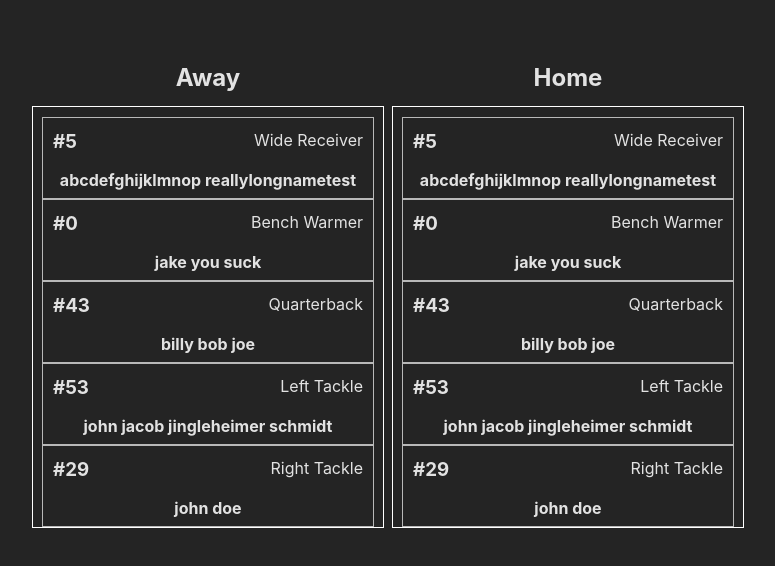
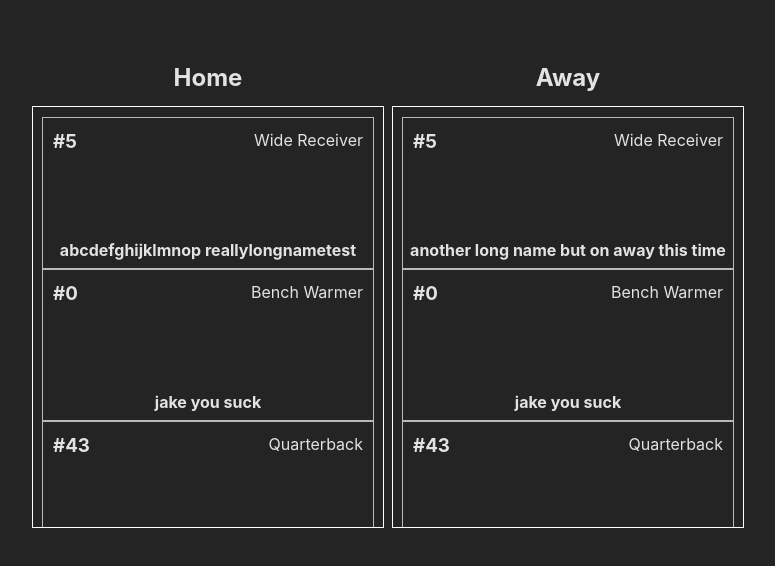
Before and after one commit to JakeRasmusson/cuddly-winner, a React (Vite) app in the folder client/: page / in a window 1280 px wide. Shown: the top 566 px of the page, without its empty margins (497-1272 px from the left). Built offline with nearby package versions, Linux system fonts and the light colour scheme.

Commit message:
Fixed player edits

```diff
--- a/client/src/App.jsx
+++ b/client/src/App.jsx
@@ -26,24 +26,55 @@ import './App.css'
  *
  */
 
-const initialPlayers = [
-    { id: 1, name: 'abcdefghijklmnop reallylongnametest', number: 5, position: 'Wide Receiver'},
-    { id: 2, name: 'jake you suck', number: 0, position: 'Bench Warmer'},
-    { id: 3, name: 'billy bob joe', number: 43, position: 'Quarterback'},
-    { id: 4, name: 'john jacob jingleheimer schmidt', number: 53, position: 'Left Tackle'},
-    { id: 5, name: 'john doe', number: 29, position: 'Right Tackle'},
-    { id: 6, name: 'a lskdf;lksa dfl sdflj', number: 4, position: 'Corner'},
-    { id: 7, name: 'asdf asdfasdf', number: 15, position: 'Running Back'},
-    { id: 8, name: 'asdfsd asdffdsa', number: 12, position: 'Center'},
-    { id: 9, name: 'asdffasdf asdads', number: 23, position: 'Kicker'},
-    { id: 10, name: 'asfdfdasfd asdfasdf-asdf', number: 87, position: 'reallylongpositiontest'},
-]
+const initialHomePlayers = [
+  { name: 'abcdefghijklmnop reallylongnametest', number: 5, position: 'Wide Receiver' },
+  { name: 'jake you suck', number: 0, position: 'Bench Warmer' },
+  { name: 'billy bob joe', number: 43, position: 'Quarterback' },
+  { name: 'john jacob jingleheimer-schmidt', number: 75, position: 'Reallylong positiontest' },
+  { name: 'john doe', number: 1, position: 'Corner'}
+].map((player, index) => ({...player, id: index + 1}))
+
+const initialAwayPlayers = [
+  { name: 'another long name but on away this time', number: 5, position: 'Wide Receiver' },
+  { name: 'jake you suck', number: 0, position: 'Bench Warmer' },
+  { name: 'billy bob joe', number: 43, position: 'Quarterback' },
+  { name: 'john jacob jingleheimer-schmidt', number: 75, position: 'Reallylong positiontest' },
+  { name: 'john doe', number: 1, position: 'Corner'}
+].map((player, index) => ({...player, id: index + 1}))
+
+
 
 const App = () => {
-    const [players, setPlayers] = useState(initialPlayers)
+    const [homePlayers, setHomePlayers] = useState(initialHomePlayers)
+    const [awayPlayers, setAwayPlayers] = useState(initialAwayPlayers)
 
-    const handleUpdate = (id, updateData) => {
-        setPlayers(players.map(p => (p.id == id ? { ...p, ...updatedData } : p)))
+    const handleUpdate = (id, updatedData, team) => {
+        if(team == 'home'){
+            setHomePlayers(prev => {
+                const updatedHomePlayers = prev.map(p => {
+                    if(p.id == id){
+                        return { ...p, ...updatedData }
+                    }
+
+                    return p
+                })
+
+                return updatedHomePlayers
+            })
+        }
+        else {
+            setAwayPlayers(prev => {
+                const updatedAwayPlayers = prev.map(p => {
+                    if(p.id == id){
+                        return { ...p, ...updatedData }
+                    }
+
+                    return p
+                })
+
+               return updatedAwayPlayers
+            })
+        }
     }
 
     const handleDragStart = (e, player) => {
@@ -53,8 +84,8 @@ const App = () => {
     return (
         <>
             <div className="player-list-wrapper">
-                <PlayerList players={players} handleDragStart={handleDragStart} handleUpdate={handleUpdate} title="Away" />
-                <PlayerList players={players} handleDragStart={handleDragStart} handleUpdate={handleUpdate} title="Home" />
+                <PlayerList players={homePlayers} handleDragStart={handleDragStart} handleUpdate={handleUpdate} title="Home" team="home"/>
+                <PlayerList players={awayPlayers} handleDragStart={handleDragStart} handleUpdate={handleUpdate} title="Away" team="away"/>
             </div>
 
         </>
--- a/client/src/components/Player/Player.css
+++ b/client/src/components/Player/Player.css
@@ -2,15 +2,32 @@
   border: 1px solid #b9b9b9;
   cursor: grab;
   width: 330px;
-  height: 80px;
+  height: 150px;
 }
 
 .player:hover {
   background-color: #5d5d5d;
 }
 
+form {
+  height: 100%;
+}
+
+.player-form {
+  display: flex;
+  flex-direction: column;
+  align-items: flex-start;
+}
+
+.player-form button {
+  margin-top: 10px;
+  display: block;
+}
+
 .player-form input {
-  margin: 5px 0;
+  margin-left: 10px;
+  margin-bottom: 3px;
+  margin-top: 2px;
   display: block;
 }
 
--- a/client/src/components/Player/Player.jsx
+++ b/client/src/components/Player/Player.jsx
@@ -45,8 +45,10 @@ const Player = ({ id, name, number, position, onUpdate, onDragStart }) => {
                         placeholder="Position"
                         required
                     />
-                    <button type="submit">Save</button>
-                    <button type="button" onClick={ _ => setIsEditing(false)}>Cancel</button>
+                    <div className="button-container">
+                        <button type="submit">Save</button>
+                        <button type="button" onClick={ _ => setIsEditing(false)}>Cancel</button>
+                    </div>
                 </form>
             ) : (
                 <div className="player-details" onClick = { _ => setIsEditing(true)}>
--- a/client/src/components/PlayerList/PlayerList.css
+++ b/client/src/components/PlayerList/PlayerList.css
@@ -5,7 +5,6 @@
     max-height: 400px;
     width: 100%;
     overflow-y: auto;
-    overflow-x: hidden;
 
     padding-top: 10px;
     padding-bottom: 10px;
--- a/client/src/components/PlayerList/PlayerList.jsx
+++ b/client/src/components/PlayerList/PlayerList.jsx
@@ -2,7 +2,7 @@ import React, { useState } from 'react'
 import Player from '../Player/Player'
 import './PlayerList.css'
 
-const PlayerList = ({ players, handleDragStart, handleUpdate, title }) => {
+const PlayerList = ({ players, handleDragStart, handleUpdate, title, team }) => {
     return (
         <div className='player-list'>
             <h2 className="list-title">{title}</h2>
@@ -14,7 +14,7 @@ const PlayerList = ({ players, handleDragStart, handleUpdate, title }) => {
                         onDragStart={e => handleDragStart(e, player)}
                         className="draggable-player"
                     >
-                        <Player {...player} onUpdate={handleUpdate} onDragStart={handleDragStart} />
+                        <Player {...player} onUpdate={(id, updateData) => handleUpdate(id, updateData, team)} onDragStart={handleDragStart} />
                     </div>
                 ))}
             </div>
```
